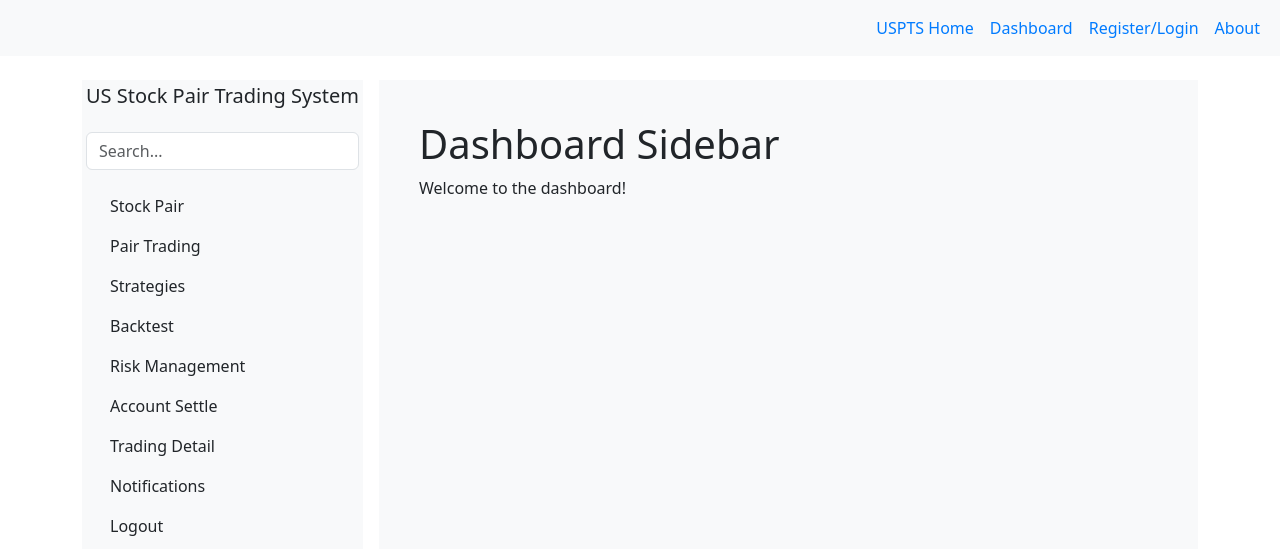
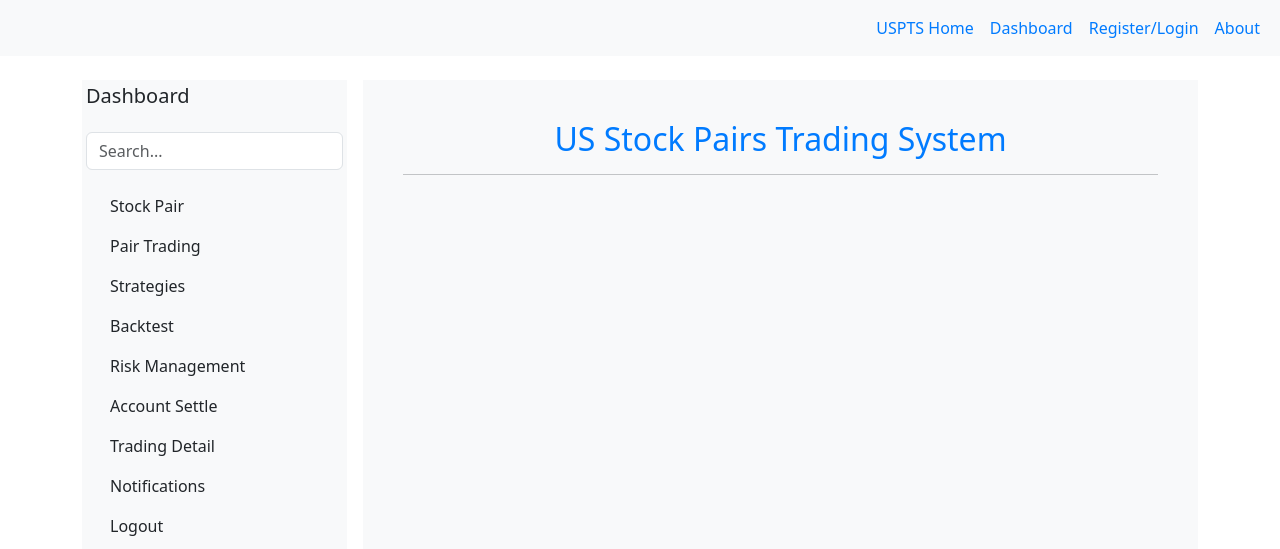
Before and after one commit to TonyHsu212/COMP693_USSTOCKPAIRTRADINGSYSTEM, a Flask app: page /order/order_buy in a window 1280 px wide. Shown: the top 549 px of the page. Run offline with Flask 3, Linux system fonts and the light colour scheme.

Commit message:
improve codes

```diff
--- a/app.py
+++ b/app.py
@@ -6,6 +6,7 @@ from account_management import auth_bp
 from chart import convertWatchlist
 from order import order_bp
 from stock_matching import pair_bp
+from stock_pair import allstock_bp
 from stockpair_yfinance import pairanalyze_bp
 
 app = Flask(__name__)
@@ -23,6 +24,7 @@ app.register_blueprint(auth_bp, url_prefix='/auth')
 app.register_blueprint(pair_bp, url_prefix='/pair')
 app.register_blueprint(order_bp, url_prefix='/order')
 app.register_blueprint(pairanalyze_bp, url_prefix='/pairanalyze')
+app.register_blueprint(allstock_bp, url_prefix='/allstock')
 
 
 @app.route("/")
@@ -60,6 +62,10 @@ def chart():
         return "Error in watchlist data", 500
 
 
+@app.route("/all_stock")
+def all_stock():
+    return render_template("pairing_allstock.html")
+
 
 if __name__ == "__main__":
     app.run(port=7000)
--- a/templates/dashboard.html
+++ b/templates/dashboard.html
@@ -11,14 +11,16 @@
     <!-- Sidebar -->
     <nav class="sidebar custom-sidebar bg-light vh-1200 p-1 " >
         <div class="sidebar-header mb-4">
-            <h5>US Stock Pair Trading System</h5>
+            <h5>Dashboard </h5>
+<!--            <p>Welcome to the dashboard!</p>-->
+<!--            <h5>US Stock Pair Trading System</h5>-->
         </div>
         <form class="mb-3">
             <input type="search" class="form-control" placeholder="Search...">
         </form>
         <ul class="nav flex-column">
             <li class="nav-item">
-                <a class="nav-link text-dark" href="{{ url_for('pairanalyze.analyze_pair_page') }}">
+                <a class="nav-link text-dark" href="{{ url_for('pairanalyze.analyze_pair_page') }}" >
                     <i class="bi bi-cash-coin me-2" ></i> Stock Pair
                 </a>
             </li>
@@ -58,8 +60,11 @@
     <!-- Main Content -->
     <main class="p-4 flex-grow-1 bg-light">
         <nav class=" bg-light vh-80 p-3">
-            <h1>Dashboard Sidebar</h1>
-            <p>Welcome to the dashboard!</p>
+<!--            <h1>Dashboard Sidebar</h1>-->
+<!--            <p>Welcome to the dashboard!</p>-->
+<!--            <p>Welcome to the dashboard!</p>-->
+            <h2 align="center" style="color: #007bff; font-size: 2rem;">US Stock Pairs Trading System</h2>
+            <hr>
         </nav>
     </main>
 </div>
--- a/templates/home.html
+++ b/templates/home.html
@@ -1,6 +1,8 @@
 {% extends 'base.html' %}
 
 {% block content %}
+
+
 <div class="jumbotron text-center">
     <h1 style="color: #007bff; font-size: 2.5rem;">Welcome to the US Stock Pair Trading System</h1>
     <p style="color: #007bff; font-size: 1rem;">for monitoring and trading pair stocks automatically and efficiently.</p>
@@ -57,7 +59,7 @@
                         <div class="card-body">
                             <h5 class="card-title">Stock Pairs</h5>
                             <p class="card-text">Display the best pairs for trading.</p>
-                            <a href="/trading-strategies" class="btn btn-primary">view pairs</a>
+                            <a href="/all_stock" class="btn btn-primary">view pairs</a>
                         </div>
                     </div>
                 </div>
@@ -85,4 +87,5 @@
         </div>
     </div>
 </div>
+
 {% endblock %}
```
